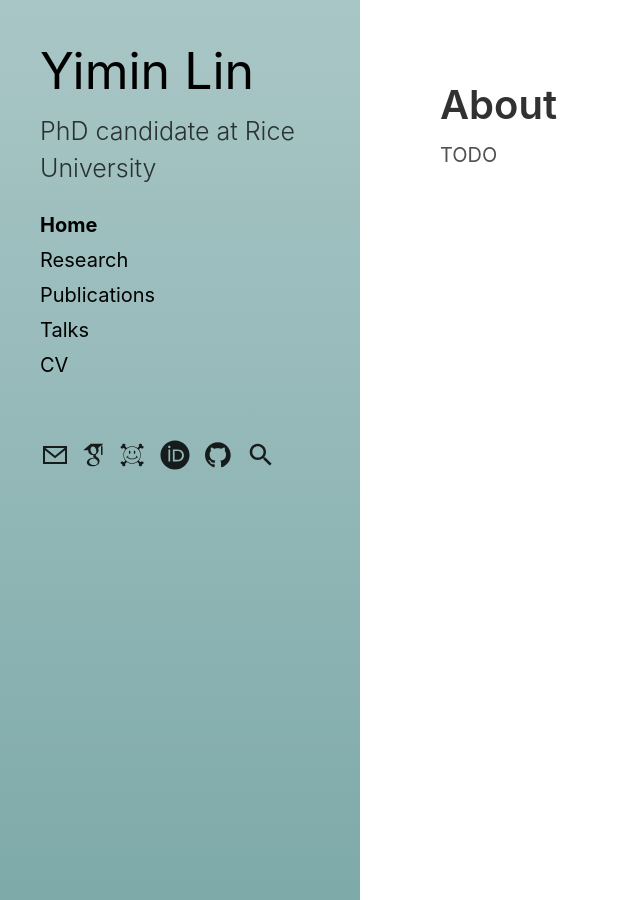
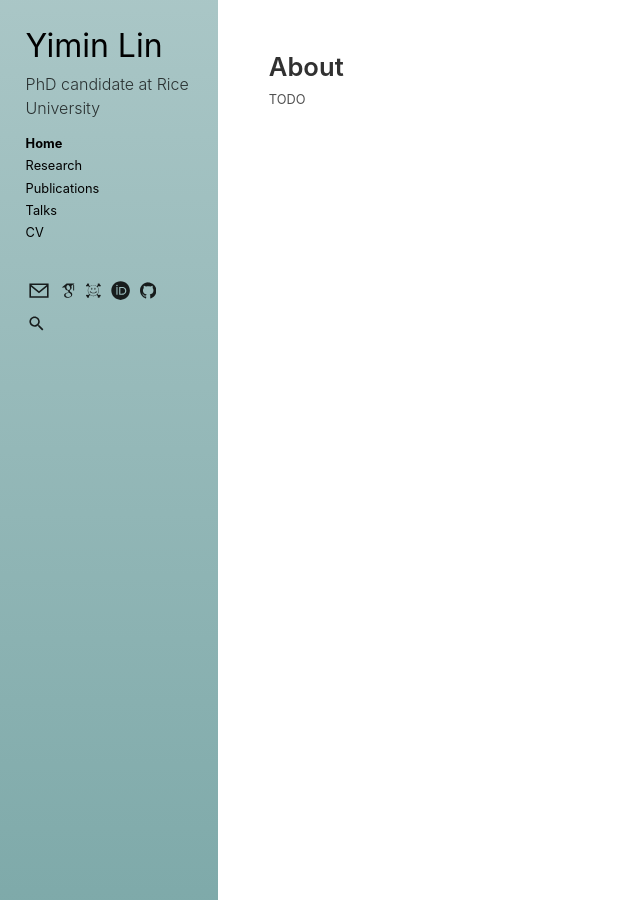
Before and after one commit to yiminllin/yiminllin.github.io, a Jekyll site: the page built from index.html, in a window 1280 px wide. Shown: the whole page, without its empty margins (0-640 px from the left). Built offline with Jekyll 4.4.1, drawn with Linux system fonts in a browser that asks for light colours; the list of posts is cut into pages by our own code.

Commit message:
modify font size, sidebar width

```diff
--- a/_sass/hydeout/_layout.scss
+++ b/_sass/hydeout/_layout.scss
@@ -44,7 +44,7 @@ body {
     margin-top: 0;
   }
 
-  .site-title .back-arrow { margin-right: 0.5rem; }
+  .site-title .back-arrow { margin-right: 0.3rem; }
 }
 
 .content {
--- a/_sass/hydeout/_variables.scss
+++ b/_sass/hydeout/_variables.scss
@@ -29,10 +29,10 @@ $padding-v: 1em !default;
 $padding-h: 1.5em !default;
 $heading-spacing: 0.5rem !default;
 $section-spacing: 2rem !default;
-$sidebar-width: 18rem !default;
+$sidebar-width: 17rem !default;
 
 $large-breakpoint: 49rem !default;
-$large-font-size: 1.25rem !default;
+$large-font-size: 0.8rem !default;
 
 $box-shadow-size: 1px !default;
 $box-shadow-opacity: 0.16 !default;
```
